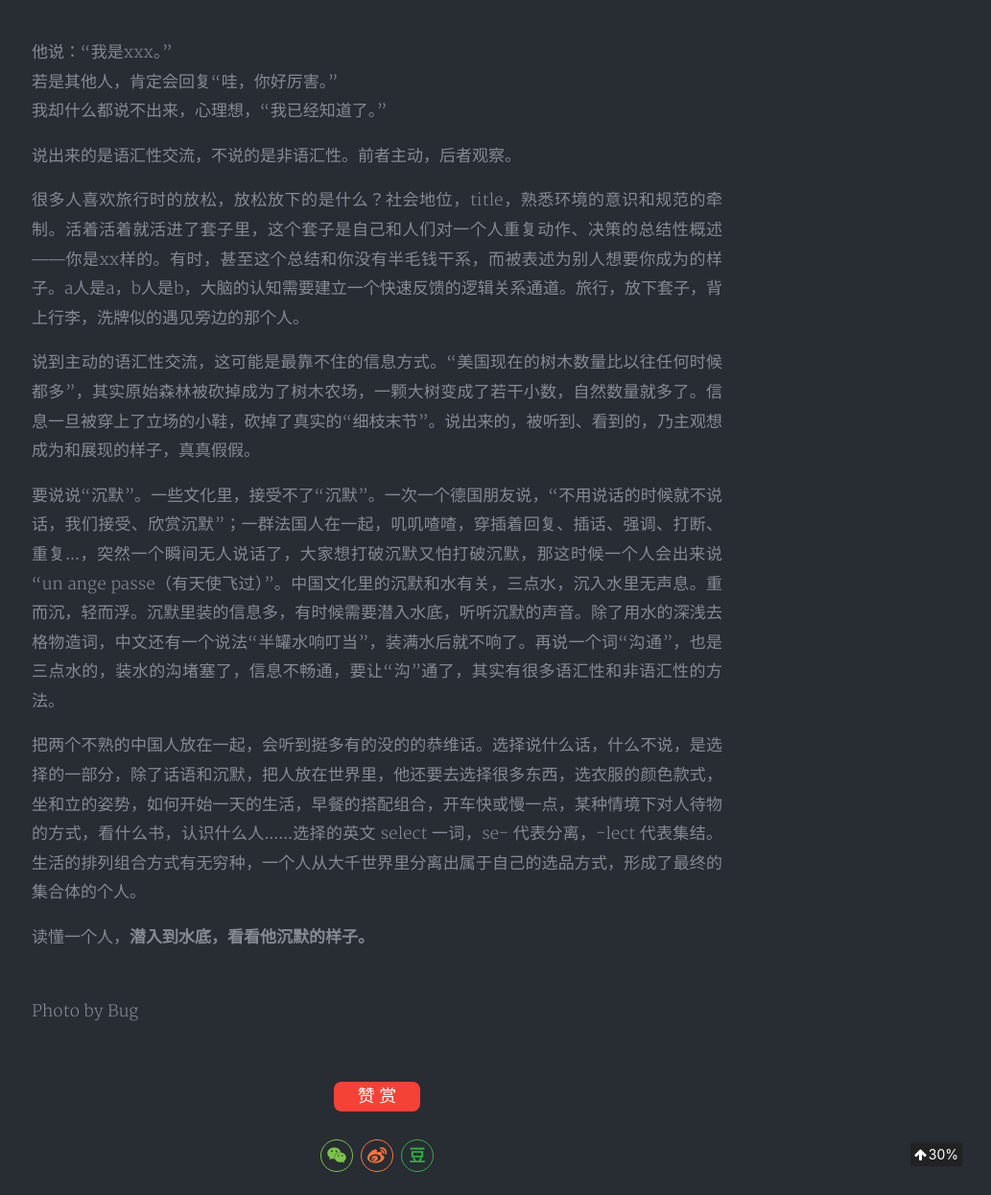
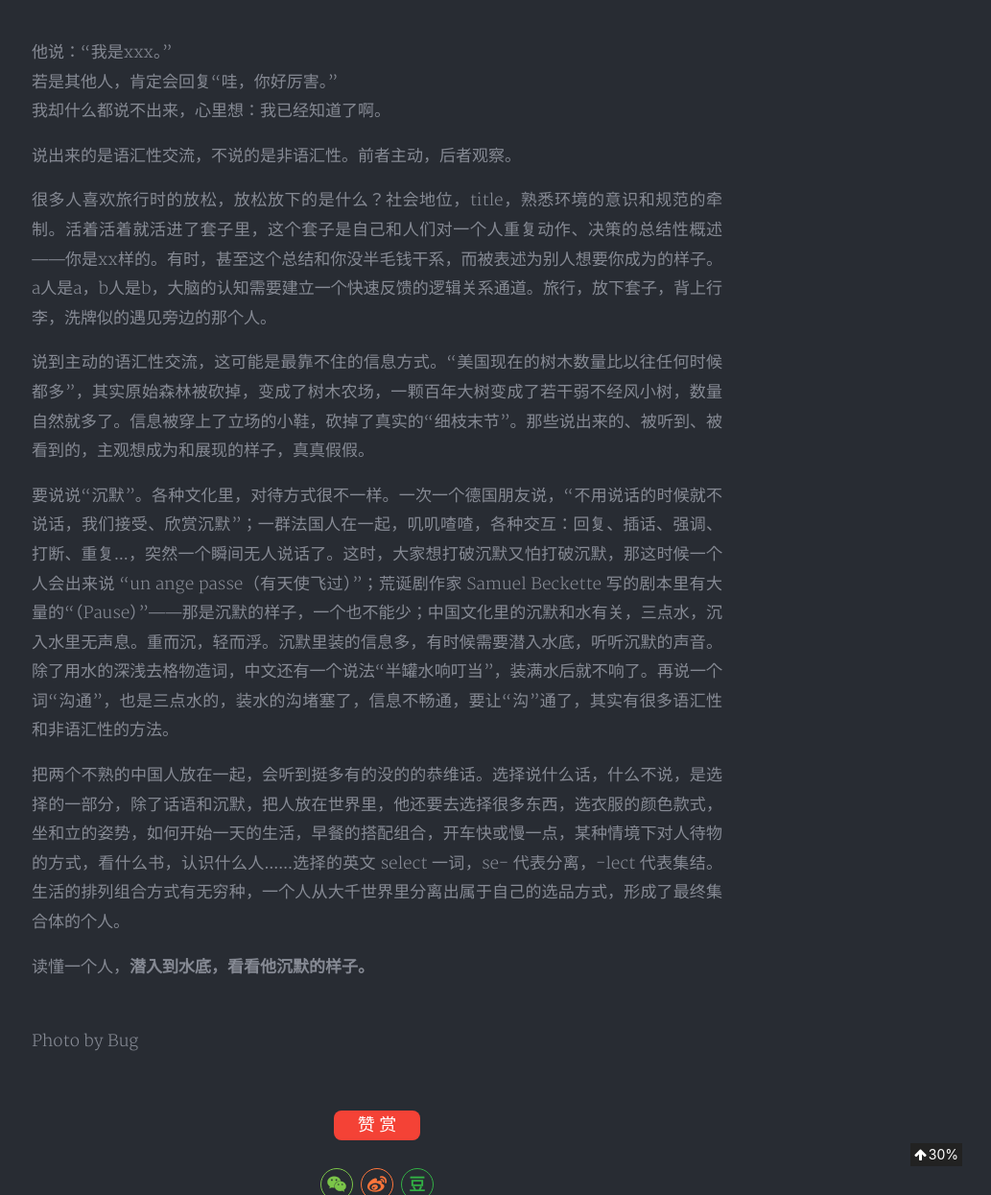
Before and after one commit to aJiea/ajiea.github.io, a Jekyll site: the page built from _posts/2019-12-20-un-ange-passe.md, in a window 1280 px wide and 1400 px high, scrolled down 305 px. Shown: the part 155-1400 px from the top of the window at 96% size, without its empty margins (247-1280 px from the left). Built offline with Jekyll 4.4.1, drawn with Linux system fonts in a browser that asks for light colours; nearby versions of some CDN libraries; comment, search, counter and statistics services are not loaded; a style sheet for code colours, icons or effects is not loaded; some of the changed text lies outside the part shown.

Commit message:
Update 2019-12-20-un-ange-passe.md

```diff
--- a/_posts/2019-12-20-un-ange-passe.md
+++ b/_posts/2019-12-20-un-ange-passe.md
@@ -1,5 +1,5 @@
 ---
-title: 有天使飞过，我们的沉默
+title: 有天使飞过，你沉默的样子
 layout: post
 data: '2019-12-20'
 author: Octodog🐙🐶
@@ -10,22 +10,22 @@
 
 他说：“我是xxx。”
 <br/>若是其他人，肯定会回复“哇，你好厉害。”
-<br/>我却什么都说不出来，心理想，“我已经知道了。”
+<br/>我却什么都说不出来，心里想：我已经知道了啊。
 <br/>
 
 说出来的是语汇性交流，不说的是非语汇性。前者主动，后者观察。
 <br/>
 
-很多人喜欢旅行时的放松，放松放下的是什么？社会地位，title，熟悉环境的意识和规范的牵制。活着活着就活进了套子里，这个套子是自己和人们对一个人重复动作、决策的总结性概述——你是xx样的。有时，甚至这个总结和你没有半毛钱干系，而被表述为别人想要你成为的样子。a人是a，b人是b，大脑的认知需要建立一个快速反馈的逻辑关系通道。旅行，放下套子，背上行李，洗牌似的遇见旁边的那个人。
+很多人喜欢旅行时的放松，放松放下的是什么？社会地位，title，熟悉环境的意识和规范的牵制。活着活着就活进了套子里，这个套子是自己和人们对一个人重复动作、决策的总结性概述——你是xx样的。有时，甚至这个总结和你没半毛钱干系，而被表述为别人想要你成为的样子。a人是a，b人是b，大脑的认知需要建立一个快速反馈的逻辑关系通道。旅行，放下套子，背上行李，洗牌似的遇见旁边的那个人。
 <br/>
 
-说到主动的语汇性交流，这可能是最靠不住的信息方式。“美国现在的树木数量比以往任何时候都多”，其实原始森林被砍掉成为了树木农场，一颗大树变成了若干小数，自然数量就多了。信息一旦被穿上了立场的小鞋，砍掉了真实的“细枝末节”。说出来的，被听到、看到的，乃主观想成为和展现的样子，真真假假。
+说到主动的语汇性交流，这可能是最靠不住的信息方式。“美国现在的树木数量比以往任何时候都多”，其实原始森林被砍掉，变成了树木农场，一颗百年大树变成了若干弱不经风小树，数量自然就多了。信息被穿上了立场的小鞋，砍掉了真实的“细枝末节”。那些说出来的、被听到、被看到的，主观想成为和展现的样子，真真假假。
 <br/>
 
-要说说“沉默”。一些文化里，接受不了“沉默”。一次一个德国朋友说，“不用说话的时候就不说话，我们接受、欣赏沉默”；一群法国人在一起，叽叽喳喳，穿插着回复、插话、强调、打断、重复…，突然一个瞬间无人说话了，大家想打破沉默又怕打破沉默，那这时候一个人会出来说 “un ange passe（有天使飞过）”。中国文化里的沉默和水有关，三点水，沉入水里无声息。重而沉，轻而浮。沉默里装的信息多，有时候需要潜入水底，听听沉默的声音。除了用水的深浅去格物造词，中文还有一个说法“半罐水响叮当”，装满水后就不响了。再说一个词“沟通”，也是三点水的，装水的沟堵塞了，信息不畅通，要让“沟”通了，其实有很多语汇性和非语汇性的方法。
+要说说“沉默”。各种文化里，对待方式很不一样。一次一个德国朋友说，“不用说话的时候就不说话，我们接受、欣赏沉默”；一群法国人在一起，叽叽喳喳，各种交互：回复、插话、强调、打断、重复…，突然一个瞬间无人说话了。这时，大家想打破沉默又怕打破沉默，那这时候一个人会出来说 “un ange passe（有天使飞过）”；荒诞剧作家 Samuel Beckette 写的剧本里有大量的“（Pause）”——那是沉默的样子，一个也不能少；中国文化里的沉默和水有关，三点水，沉入水里无声息。重而沉，轻而浮。沉默里装的信息多，有时候需要潜入水底，听听沉默的声音。除了用水的深浅去格物造词，中文还有一个说法“半罐水响叮当”，装满水后就不响了。再说一个词“沟通”，也是三点水的，装水的沟堵塞了，信息不畅通，要让“沟”通了，其实有很多语汇性和非语汇性的方法。
 <br/>
 
-把两个不熟的中国人放在一起，会听到挺多有的没的的恭维话。选择说什么话，什么不说，是选择的一部分，除了话语和沉默，把人放在世界里，他还要去选择很多东西，选衣服的颜色款式，坐和立的姿势，如何开始一天的生活，早餐的搭配组合，开车快或慢一点，某种情境下对人待物的方式，看什么书，认识什么人……选择的英文 select 一词，se- 代表分离，-lect 代表集结。生活的排列组合方式有无穷种，一个人从大千世界里分离出属于自己的选品方式，形成了最终的集合体的个人。
+把两个不熟的中国人放在一起，会听到挺多有的没的的恭维话。选择说什么话，什么不说，是选择的一部分，除了话语和沉默，把人放在世界里，他还要去选择很多东西，选衣服的颜色款式，坐和立的姿势，如何开始一天的生活，早餐的搭配组合，开车快或慢一点，某种情境下对人待物的方式，看什么书，认识什么人……选择的英文 select 一词，se- 代表分离，-lect 代表集结。生活的排列组合方式有无穷种，一个人从大千世界里分离出属于自己的选品方式，形成了最终集合体的个人。
 <br/>
 
 读懂一个人，**潜入到水底，看看他沉默的样子。**
```
